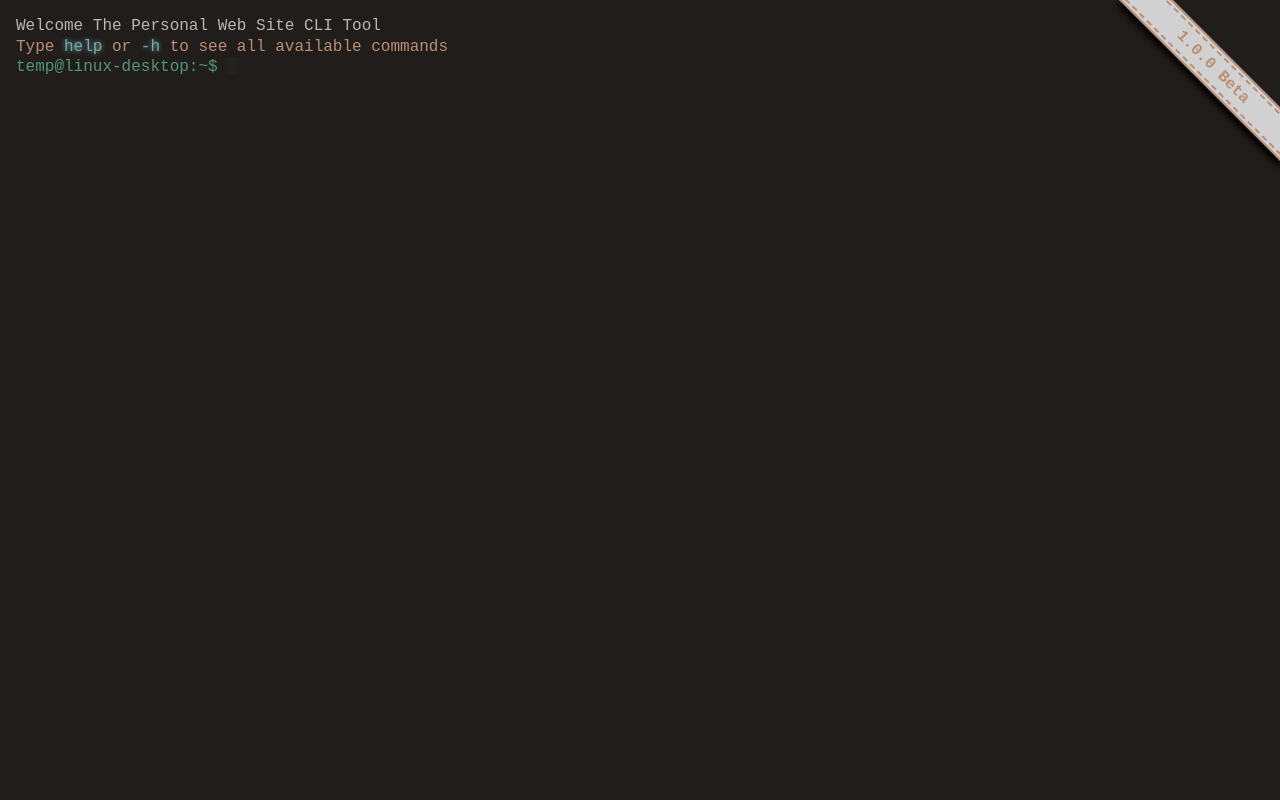
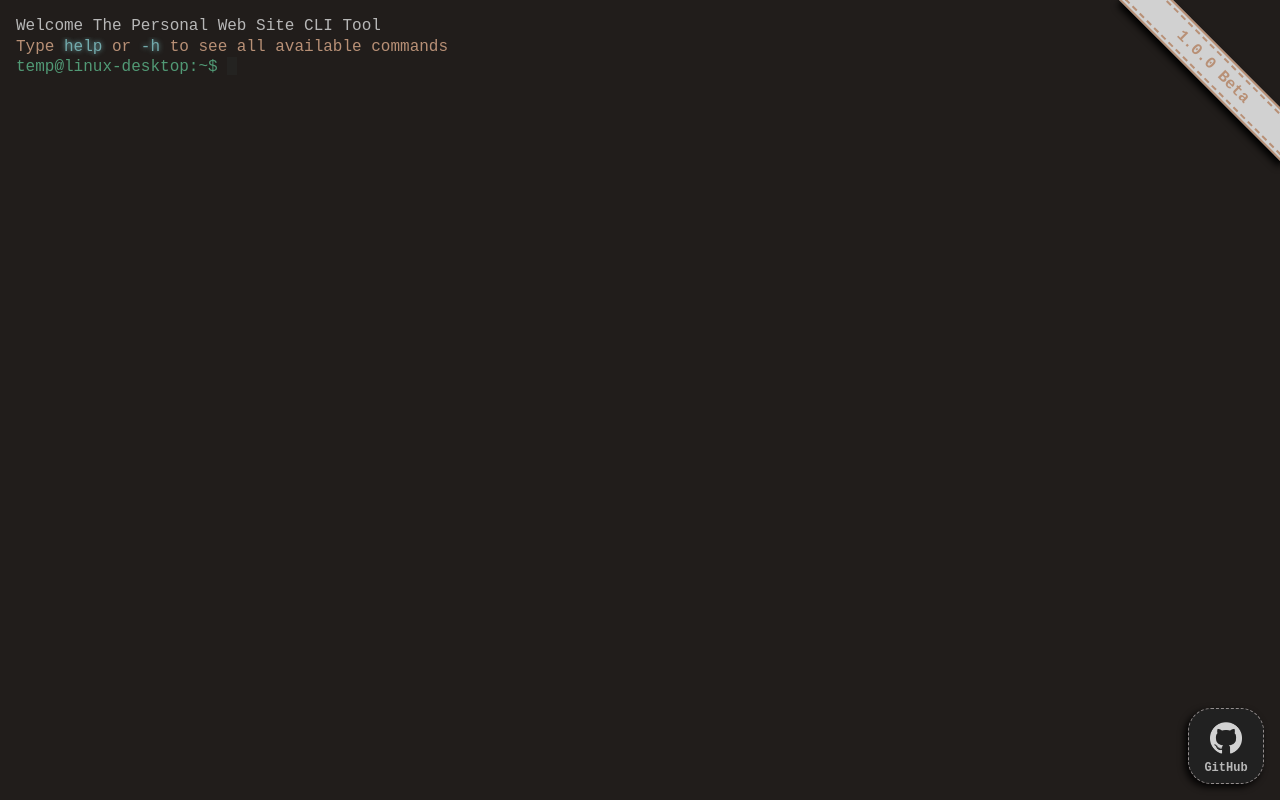
Before and after one commit to salihkesepara/salihkeseparacom, a React (Create React App) app: page / in a window 1280 px wide. Shown: the top 800 px of the page. Built offline with nearby package versions, Linux system fonts and the light colour scheme.

Commit message:
github logo added

```diff
--- a/src/assets/styles/App.scss
+++ b/src/assets/styles/App.scss
@@ -1,5 +1,6 @@
 @import url("./index.scss");
 $terminal-background-color: #000;
+$phones: 600px;
 
 body {
   overflow-x: hidden;
@@ -81,7 +82,7 @@ body {
 }
 
 #version-sticker:hover {
-  animation-duration: .3s;
+  animation-duration: .2s;
   animation-name: opacity-animation;
   cursor: default;
   opacity: .2;
@@ -96,3 +97,58 @@ body {
     opacity: .2;
   }
 }
+
+#github {
+  position: absolute;
+  right: 16px;
+  bottom: 16px;
+  display: flex;
+  flex-direction: column;
+  align-items: center;
+  width: 48px;
+  height: 48px;
+  padding: 13px;
+  text-decoration: none;
+  background: #212121;
+  box-shadow: -3px 3px 7px #030202;
+  border: 1px dashed #938d8d;
+  border-radius: 23px;
+  cursor: pointer;
+
+  img {
+    width: 32px;
+    margin-bottom: 8px;
+    opacity: .8;
+  }
+
+  span {
+    color: #b7b7b7;
+    font-size: 12px;
+    font-weight: bold;
+  }
+}
+
+#github:hover {
+  bottom: 20px;
+  background-color: #272727;
+  animation: github-hover-on-animation .2s;
+}
+
+@keyframes github-hover-on-animation {
+  from {
+    bottom: 16px;
+    background: #212121;
+  }
+
+  to {
+    bottom: 20px;
+    background-color: #272727;
+  }
+}
+
+@media only screen and (max-width: $phones) {
+  #github,
+  #version-sticker {
+    display: none;
+  }
+}
--- /dev/null
+++ b/src/components/GitHub.tsx
@@ -0,0 +1,16 @@
+/* eslint-disable @typescript-eslint/no-var-requires */
+const gitHubLogo = require('src/assets/images/github.png')
+
+const GitHub = () => {
+  return (
+    <a href="https://github.com/salihkesepara/salihkeseparacom"
+      target="_blank"
+      id="github">
+      <img src={gitHubLogo}
+        alt="go to github repo" />
+      <span>GitHub</span>
+    </a>
+  )
+}
+
+export default GitHub
--- a/src/views/Home.tsx
+++ b/src/views/Home.tsx
@@ -1,6 +1,7 @@
 import Terminal from 'src/components/Terminal'
 import template from 'src/template'
 import VersionSticker from 'src/components/VersionSticker'
+import GitHub from 'src/components/GitHub'
 
 const Home = () => {
   const commands: Array<{ name: string, value?: any }> = [
@@ -25,6 +26,7 @@ const Home = () => {
         className="custom-terminal"
       />
       <VersionSticker />
+      <GitHub />
     </>
   )
 }
```
